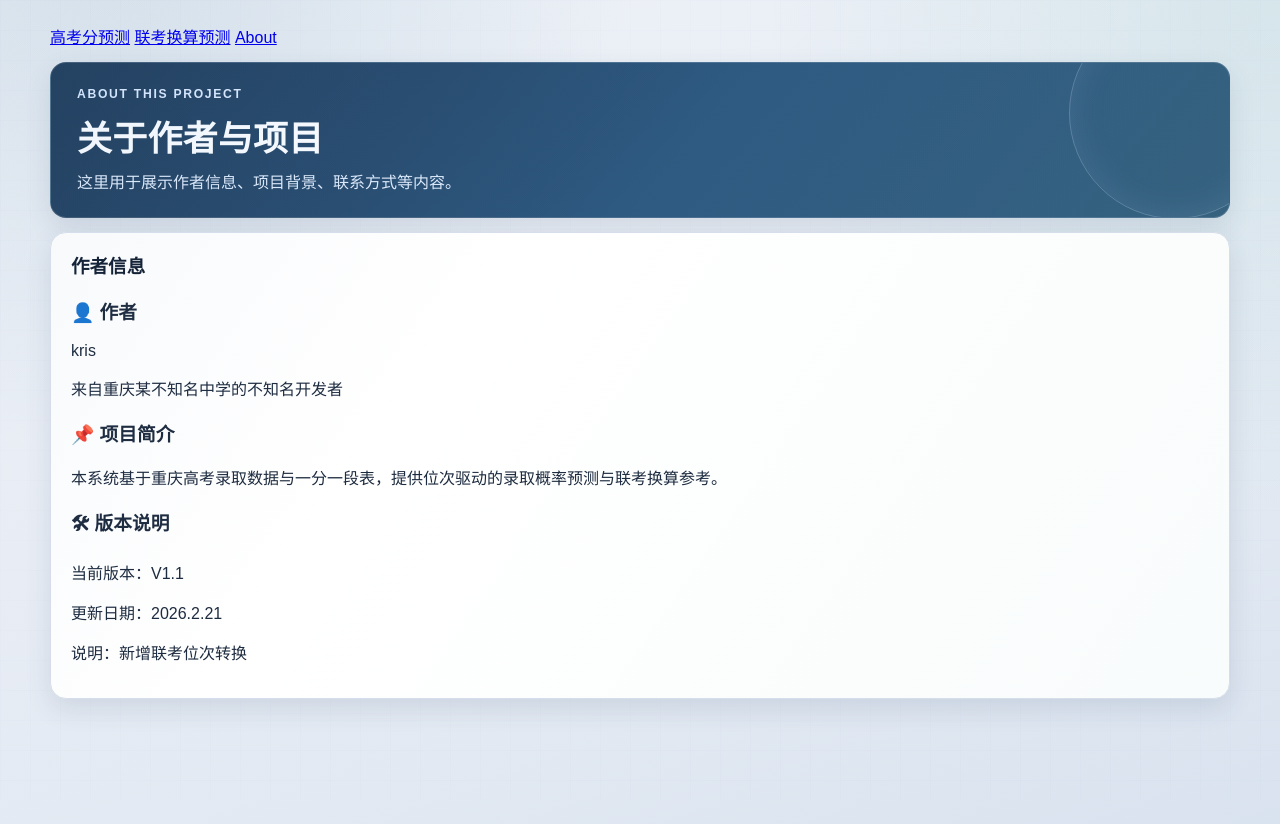
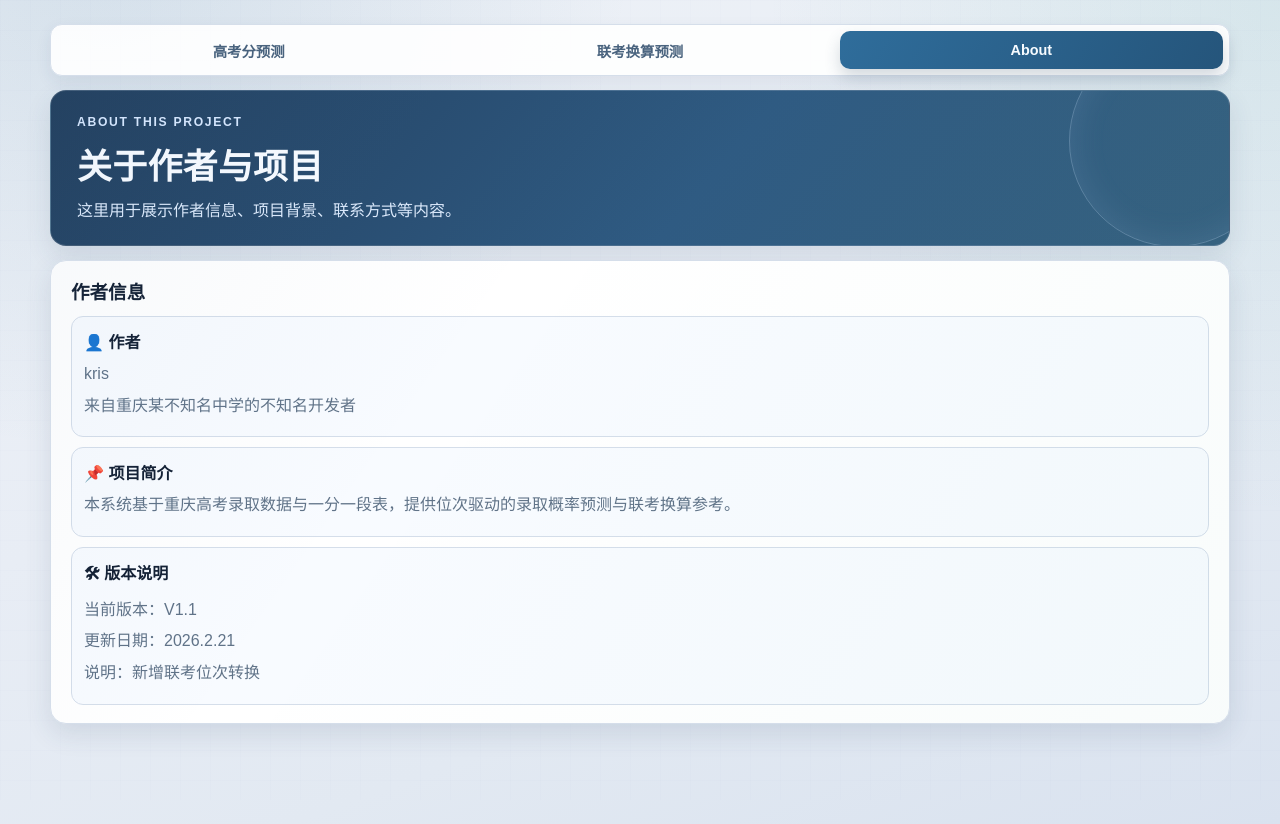
Before and after one commit to kris1141/gaokao, a Flask app: page /about in a window 1280 px wide. Run offline with Flask 3, Linux system fonts and the light colour scheme; parts of the project's set-up code (start-up, migrations or seed data) failed here and were passed over.

Commit message:
Add files via upload

```diff
--- a/static/style.css
+++ b/static/style.css
@@ -51,6 +51,41 @@ body::before {
   margin: 24px auto 40px;
   display: grid;
   gap: 14px;
+}
+
+.tabs-nav {
+  display: flex;
+  gap: 8px;
+  padding: 6px;
+  border-radius: 12px;
+  border: 1px solid var(--card-line);
+  background: rgba(255, 255, 255, 0.9);
+  width: 100%;
+  box-shadow: 0 6px 16px rgba(44, 68, 97, 0.08);
+}
+
+.tabs-link {
+  display: flex;
+  align-items: center;
+  justify-content: center;
+  min-height: 38px;
+  padding: 8px 14px;
+  border-radius: 10px;
+  color: #49637e;
+  text-decoration: none;
+  font-size: 0.9rem;
+  font-weight: 600;
+  flex: 1;
+}
+
+.tabs-link:hover {
+  background: #f2f7fd;
+}
+
+.tabs-link.active {
+  background: linear-gradient(120deg, var(--brand), var(--brand-dark));
+  color: #f6fbff;
+  box-shadow: 0 8px 16px rgba(44, 68, 97, 0.2);
 }
 
 .hero,
@@ -384,6 +419,16 @@ button:hover {
   font-size: 0.88rem;
 }
 
+.conversion-note {
+  margin: 10px 0 0;
+  padding: 9px 11px;
+  border: 1px solid var(--card-line);
+  border-radius: 10px;
+  background: #f4f9ff;
+  color: #3b5674;
+  font-size: 0.88rem;
+}
+
 .prob-guide {
   margin-top: 12px;
   display: grid;
@@ -527,6 +572,34 @@ tbody tr.is-row-hidden {
   color: var(--text-sub);
 }
 
+.about-card {
+  padding-top: 16px;
+}
+
+.about-grid {
+  display: grid;
+  gap: 10px;
+}
+
+.about-block {
+  border: 1px solid var(--card-line);
+  border-radius: 12px;
+  background: var(--card-soft);
+  padding: 12px;
+}
+
+.about-block h3 {
+  margin: 0 0 8px;
+  color: var(--title);
+  font-size: 1rem;
+}
+
+.about-block p {
+  margin: 6px 0;
+  color: var(--text-sub);
+  line-height: 1.6;
+}
+
 @keyframes rise {
   from {
     opacity: 0;
@@ -568,6 +641,10 @@ tbody tr.is-row-hidden {
   body::before,
   .hero::after {
     display: none;
+  }
+
+  .tabs-nav {
+    width: 100%;
   }
 
   .hero-tags,
```
